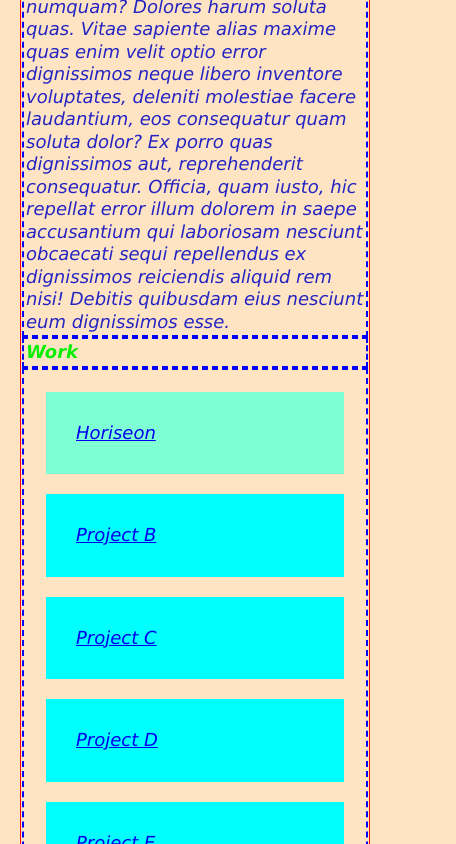
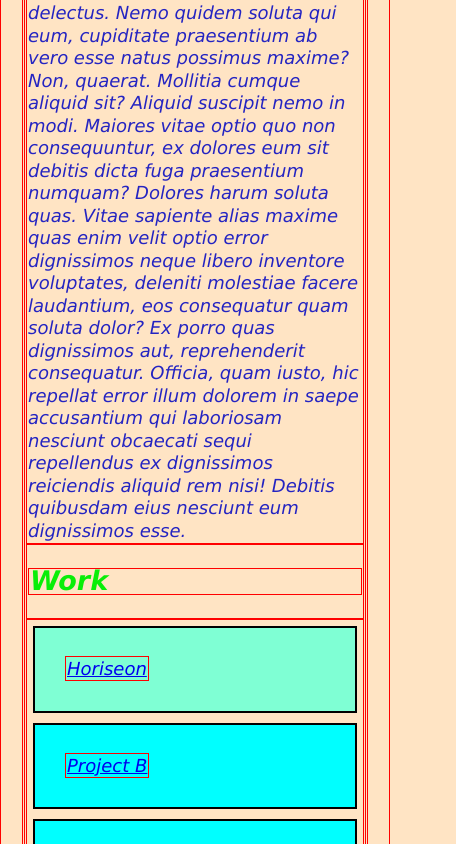
Before and after one commit to stevreut/demoPortfolio, a plain HTML site: page index.html in a window 390 px wide. Shown: the part 1156-2000 px from the top of the page, 456 px wide, since content can reach past the window. Drawn offline with Linux system fonts and the light colour scheme.

Commit message:
grid within grid for work projects, media query on same, temporary suppression of reset

```diff
--- a/assets/css/style.css
+++ b/assets/css/style.css
@@ -32,6 +32,10 @@ nav ul {
     justify-content: right;
 }
 
+nav li {
+    list-style-type: none;
+}
+
 nav li a {
     display: inline-block;
     padding: 5px;
@@ -57,13 +61,6 @@ main {
     grid-template-columns: 1fr 3fr;
 }
 
-main > section {
-    border-style: dashed;
-    border-width: 2px;
-    padding:2px;
-    border-color: blue;
-}
-
 .sub-title {
     color: #1a8b1a;  /* temporary TODO */
     font-weight:700;
@@ -75,19 +72,47 @@ main > section {
 
 .work-proj-grid {
     display: grid;
-    grid-template-columns: 1fr 1fr;
+    /* grid-template-columns: 1fr 1fr; */
+    grid-template-areas:
+        'c1 c1'
+        /* 'c1 c1' */
+        'c2 c3'
+        'c4 c5';
 }
 
 .work-project {
     background-color: aqua;
     padding: 30px;
+    border-style: solid;
+    border-width: 2px;
+    border-color: black;
     color: black;
-    margin: 20px;
+    margin: 5px;
 }
 
 .star-project {
     background-color: aquamarine;
     color: #081030;
+}
+
+.c1 {
+    grid-area: c1;
+}
+
+.c2 {
+    grid-area: c2;
+}
+
+.c3 {
+    grid-area: c3;
+}
+
+.c4 {
+    grid-area: c4;
+}
+
+.c5 {
+    grid-area: c5;
 }
 
 @media screen and (max-width: 768px) {  /* TODO - check this number */
@@ -100,4 +125,19 @@ main > section {
         font-weight:700;
         font-style: bold;
     }
+    .work-proj-grid {
+        grid-template-areas:
+        'c1'
+        'c2'
+        'c3'
+        'c4'
+        'c5';
+    }
 }
+
+footer h4 {
+    text-align: center;
+    margin: 20px auto;
+    font-size: smaller;
+    color:rgb(178, 154, 123);
+}
--- a/index.html
+++ b/index.html
@@ -6,7 +6,7 @@
     <meta http-equiv="X-UA-Compatible" content="IE=edge">
     <meta name="viewport" content="width=device-width, initial-scale=1.0">
     <title>Steve Reuterskiold demo portfolio</title>
-    <link rel="stylesheet" href="/assets/css/reset.css">
+    <!-- <link rel="stylesheet" href="./assets/css/reset.css"> -->
     <link rel="stylesheet" href="./assets/css/style.css">
 </head>
 
@@ -51,20 +51,20 @@
         <section class="sub-title" id="mywork">
             <h2>Work</h2>
         </section>
-        <section class="sub-desc" class="work-proj-grid">
-            <div class="work-project star-project">
+        <section class="sub-desc work-proj-grid">
+            <div class="work-project star-project c1">
                 <a href="TODO">Horiseon</a>
             </div>
-            <div class="work-project">
+            <div class="work-project c2">
                 <a href="TODO">Project B</a>
             </div>
-            <div class="work-project">
+            <div class="work-project c3">
                 <a href="TODO">Project C</a>
             </div>
-            <div class="work-project">
+            <div class="work-project c4" >
                 <a href="TODO">Project D</a>
             </div>
-            <div class="work-project">
+            <div class="work-project c5">
                 <a href="TODO">Project E</a>
             </div>
         </section>
```
